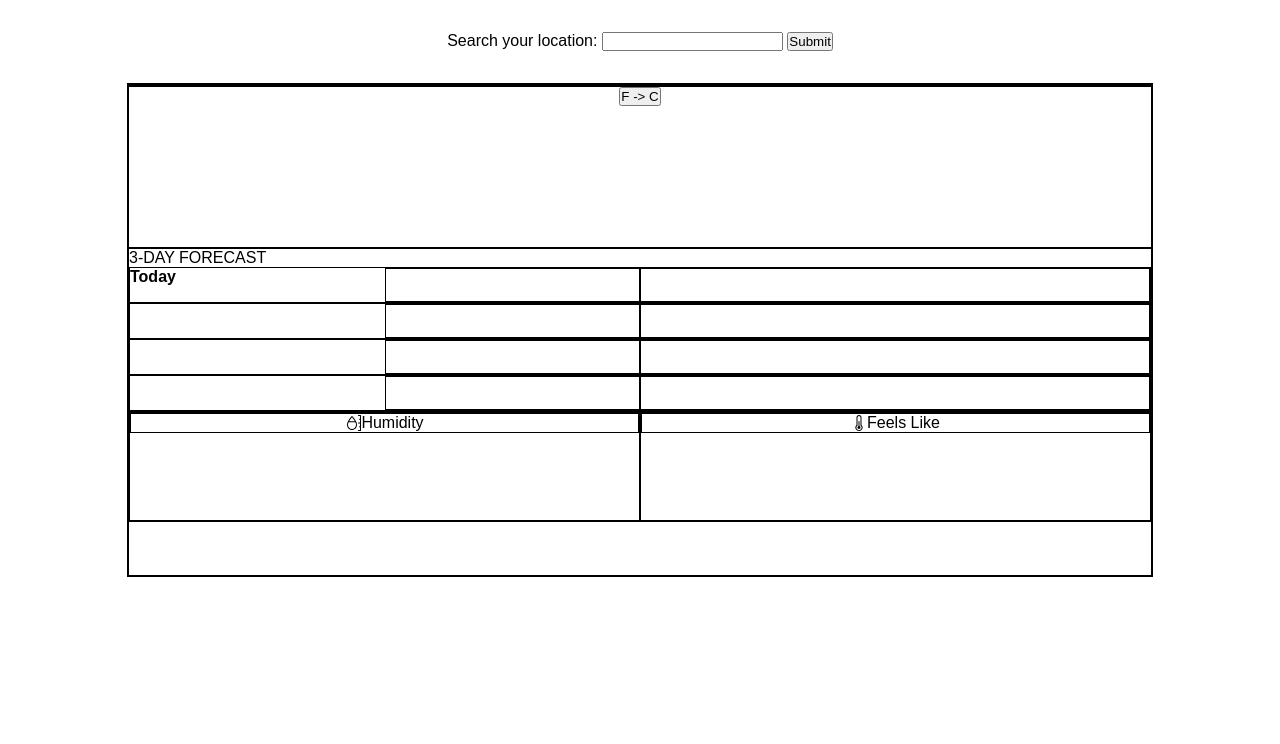
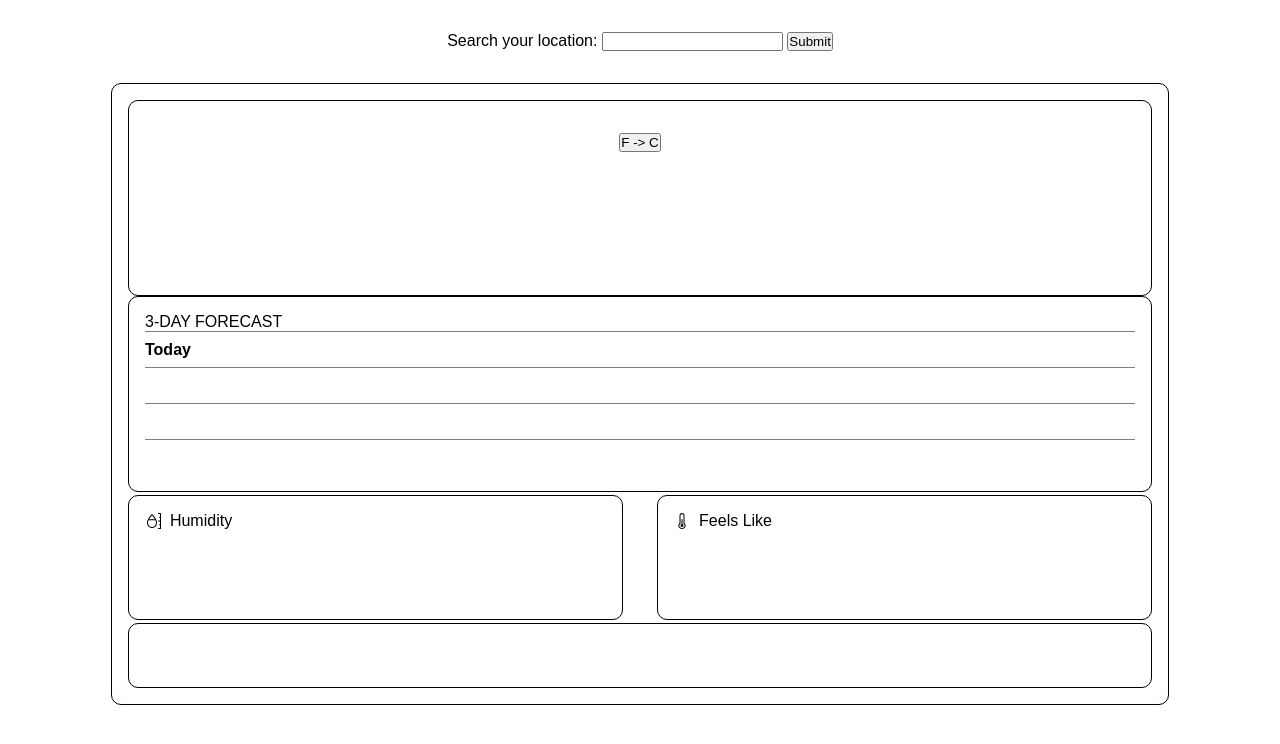
Before and after one commit to acl13/weather-app, a plain HTML site: page index.html in a window 1280 px wide. Drawn offline with Linux system fonts and the light colour scheme; no server answers.

Commit message:
fix layout and spacing

```diff
--- a/index.html
+++ b/index.html
@@ -12,18 +12,18 @@
         <input type="text" id="user-location" name="user-location">
         <button type="button" id="submit">Submit</button>
     </form>
-    <div class="main-container">
-        <div class="overview">
+    <div class="main container">
+        <div class="overview container">
             <h2 id="current-location"></h2>
             <h1 id="current-temp"></h1>
             <h3 id="current-condition"></h3>
-            <div class="flex-container">
+            <div class="flex center">
                 <p id="current-high"></p>
                 <p id="current-low"></p>
             </div>
             <button id="toggle">F -> C</button>
         </div>
-        <div class="forecast-container">
+        <div class="forecast-display container">
             <p>3-DAY FORECAST</p>
             <div class="forecast">
                 <h4>Today</h4>
@@ -31,7 +31,7 @@
                     <p id="today-icon"></p>
                     <p id="today-rain-chance"></p>
                 </div>
-                <div class="low-to-high">
+                <div class="flex apart">
                     <p id="today-low"></p>
                     <p id="today-high"></p>
                 </div>
@@ -42,7 +42,7 @@
                     <p id="tomorrow-icon"></p>
                     <p id="tomorrow-rain-chance"></p>
                 </div>
-                <div class="low-to-high">
+                <div class="flex apart">
                     <p id="tomorrow-low"></p>
                     <p id="tomorrow-high"></p>
                 </div>
@@ -53,7 +53,7 @@
                     <p id="day-two-icon"></p>
                     <p id="day-two-rain-chance"></p>
                 </div>
-                <div class="low-to-high">
+                <div class="flex apart">
                     <p id="day-two-low"></p>
                     <p id="day-two-high"></p>
                 </div>
@@ -64,34 +64,34 @@
                     <p id="day-three-icon"></p>
                     <p id="day-three-rain-chance"></p>
                 </div>
-                <div class="low-to-high">
+                <div class="flex apart">
                     <p id="day-three-low"></p>
                     <p id="day-three-high"></p>
                 </div>
             </div>
         </div>
-        <div class="flex-container">
-            <div class="display-feel">
-                <div class="flex-container">
+        <div class="flex apart">
+            <div class="display-feel container">
+                <div class="flex">
                     <svg xmlns="http://www.w3.org/2000/svg" width="16" height="16" fill="currentColor" class="bi bi-moisture" viewBox="0 0 16 16">
                         <path d="M13.5 0a.5.5 0 0 0 0 1H15v2.75h-.5a.5.5 0 0 0 0 1h.5V7.5h-1.5a.5.5 0 0 0 0 1H15v2.75h-.5a.5.5 0 0 0 0 1h.5V15h-1.5a.5.5 0 0 0 0 1h2a.5.5 0 0 0 .5-.5V.5a.5.5 0 0 0-.5-.5zM7 1.5l.364-.343a.5.5 0 0 0-.728 0l-.002.002-.006.007-.022.023-.08.088a29 29 0 0 0-1.274 1.517c-.769.983-1.714 2.325-2.385 3.727C2.368 7.564 2 8.682 2 9.733 2 12.614 4.212 15 7 15s5-2.386 5-5.267c0-1.05-.368-2.169-.867-3.212-.671-1.402-1.616-2.744-2.385-3.727a29 29 0 0 0-1.354-1.605l-.022-.023-.006-.007-.002-.001zm0 0-.364-.343zm-.016.766L7 2.247l.016.019c.24.274.572.667.944 1.144.611.781 1.32 1.776 1.901 2.827H4.14c.58-1.051 1.29-2.046 1.9-2.827.373-.477.706-.87.945-1.144zM3 9.733c0-.755.244-1.612.638-2.496h6.724c.395.884.638 1.741.638 2.496C11 12.117 9.182 14 7 14s-4-1.883-4-4.267"/>
                       </svg>
                     <p>Humidity</p>
                 </div>
-                <p id="humidity"></p>
+                <p id="humidity" class="large-text"></p>
             </div>
-            <div class="display-feel">
-                <div class="flex-container">
+            <div class="display-feel container">
+                <div class="flex">
                     <svg xmlns="http://www.w3.org/2000/svg" width="16" height="16" fill="currentColor" class="bi bi-thermometer-half" viewBox="0 0 16 16">
                         <path d="M9.5 12.5a1.5 1.5 0 1 1-2-1.415V6.5a.5.5 0 0 1 1 0v4.585a1.5 1.5 0 0 1 1 1.415"/>
                         <path d="M5.5 2.5a2.5 2.5 0 0 1 5 0v7.55a3.5 3.5 0 1 1-5 0zM8 1a1.5 1.5 0 0 0-1.5 1.5v7.987l-.167.15a2.5 2.5 0 1 0 3.333 0l-.166-.15V2.5A1.5 1.5 0 0 0 8 1"/>
                       </svg>
                       <p>Feels Like</p>
                 </div>
-                <p id="feels-like"></p>
+                <p id="feels-like" class="large-text"></p>
             </div>
         </div>
-        <div class="flex-container apart">
+        <div class="flex container apart">
             <p id="rise-or-set"></p>
             <p id="rise-or-set-time"></p>
         </div>
--- a/style.css
+++ b/style.css
@@ -9,22 +9,48 @@ form {
     margin: 2em 0;
 }
 
-div {
-    border: 1px solid black;
+svg, #current-high {
+    padding-right: 1ch;
 }
 
-.main-container {
+.large-text {
+    font-size: 2em;
+}
+
+.container {
+    border: 1px solid black;
+    border-radius: 10px;
+  padding: 1em;
+}
+
+.flex {
+    display: flex;
+    flex-grow: 1;
+    align-items: center;
+}
+
+.center {
+    justify-content: center;
+}
+
+.apart {
+    justify-content: space-between;
+}
+
+.main {
     max-width: 80%;
     margin: 0px auto;
     display: grid;
     grid-template-rows: 3fr 3fr 2fr 1fr;
+    padding: 1em;
 }
 
 .overview {
     text-align: center;
+    padding-top: 2em;
 }
 
-.forecast-container {
+.forecast-display {
     display: grid;
     grid-template-rows: 1fr 2fr 2fr 2fr 2fr;
 }
@@ -32,20 +58,11 @@ div {
 .forecast {
     display: grid;
     grid-template-columns: 1fr 1fr 2fr;
-}
-
-.flex-container {
-    display: flex;
-    flex-grow: 1;
     align-items: center;
-    justify-content: center;
-}
-
-.flex-container.apart {
-    justify-content: space-between;
+    border-top: 1px solid gray;
 }
 
 .display-feel {
-    width: 50%;
-    height: 100%;
+    width: 45%;
+    height: 70%;
 }
```
